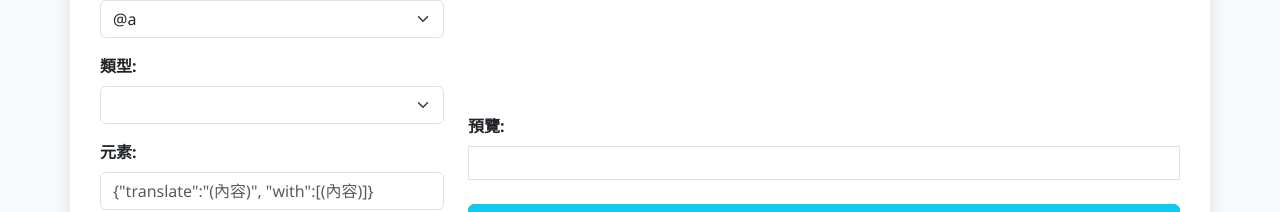
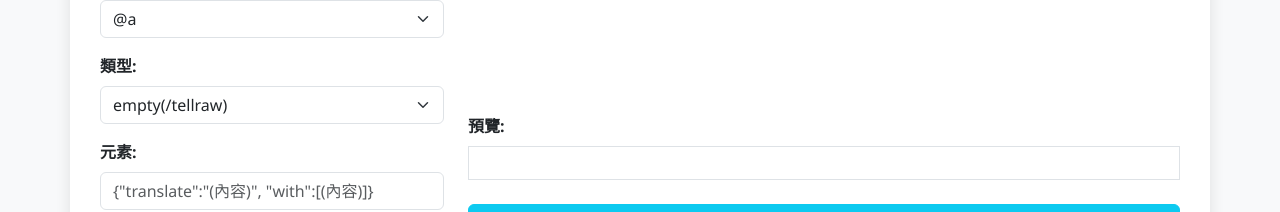
Before and after one commit to EricbobXD/mcpe.cmd-title-tellraw-titleraw, a plain HTML site: page index.html in a window 1280 px wide. Shown: the part 174-386 px from the top of the page. Drawn offline with nearby package versions, Linux system fonts and the light colour scheme.

Commit message:
Update index.html

```diff
--- a/index.html
+++ b/index.html
@@ -50,7 +50,7 @@
         <div class="mb-3">
           <label class="form-label">類型:</label>
           <select class="form-select" id="type">
-            <option value=""></option>
+            <option value="">empty(/tellraw)</option>
             <option value="title">title</option>
             <option value="subtitle">subtitle</option>
             <option value="actionbar">actionbar</option>
```
